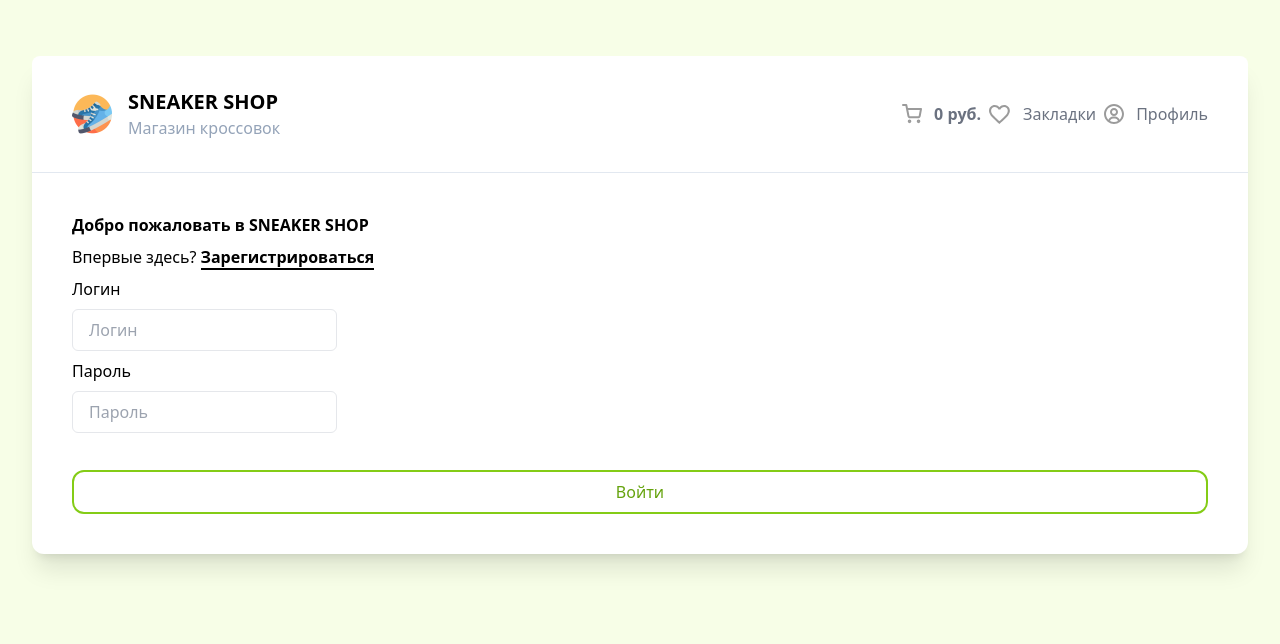
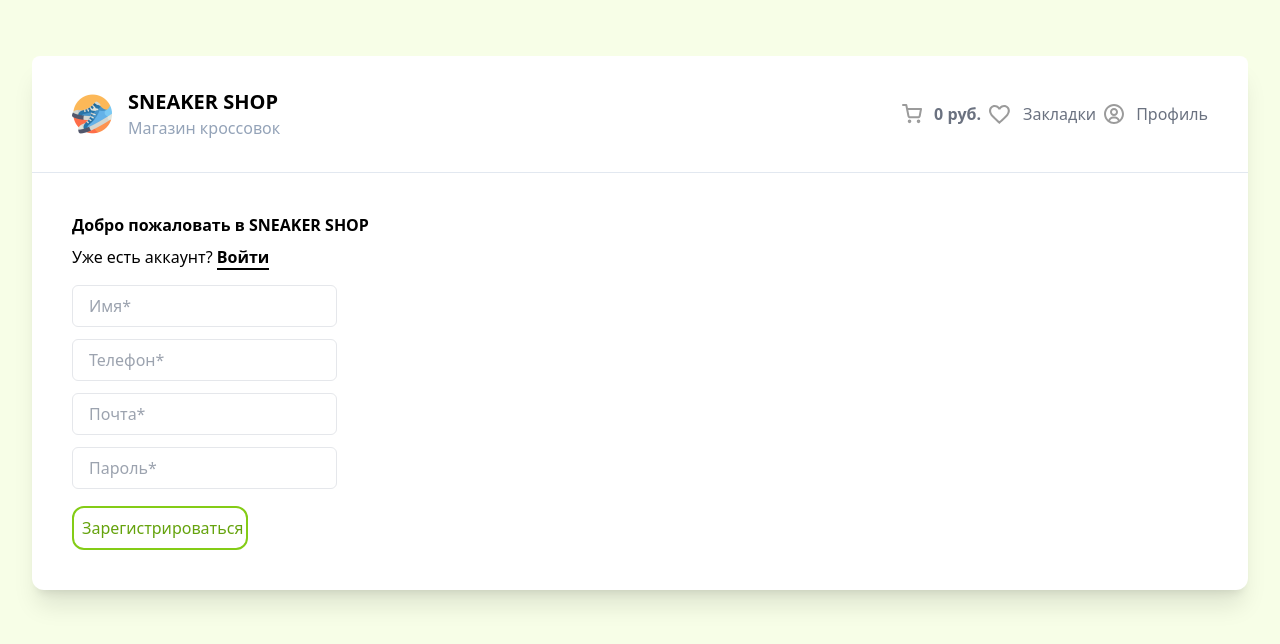
Before and after one commit to AAR89/sneaker-store, a Vue app: page /sneaker-store/profile in a window 1280 px wide. Both pictures are taken after a click on the element "Зарегистрироваться". Shown: the top 644 px of the page. Built offline with nearby package versions, Linux system fonts and the light colour scheme.

Commit message:
Add registation to profile comp

```diff
--- a/src/pages/ProfilePage.vue
+++ b/src/pages/ProfilePage.vue
@@ -13,6 +13,7 @@ const name = ref('');
 const email = ref('');
 const phone = ref('');
 const password = ref('');
+const drawRegistration = ref(false);
 
 const login = () => {
   if (name.value === 'admin' && password.value === 'admin') {
@@ -27,6 +28,37 @@ const login = () => {
 const logout = () => {
   isLogin.value = false;
 };
+
+const openRegistration = () => {
+  drawRegistration.value = true;
+};
+
+const closeRegistration = () => {
+  drawRegistration.value = false;
+};
+
+const submitRegistration = () => {
+  if (name.value && email.value && phone.value && password.value) {
+    alert(`Данные успешно сохранены. Ваши данные: ${name.value}, ${email.value}, ${phone.value}`);
+  } else {
+    alert('Заполните все поля');
+  }
+};
+
+const openPersonalPage = () => {
+  if (
+    name.value !== '' &&
+    password.value !== '' &&
+    email.value !== '' &&
+    password.value !== '' &&
+    password.value.length >= 6
+  ) {
+    alert('Вы успешно зарегистрированы!');
+    isLogin.value = true;
+  } else {
+    alert('Заполните все поля и пароль должен быть не менее 6 символов');
+  }
+};
 </script>
 
 <template>
@@ -34,46 +66,80 @@ const logout = () => {
     <div v-if="!isLogin">
       <form class="login flex flex-col items-start gap-2" @submit.prevent="login">
         <b>Добро пожаловать в <span class="uppercase">Sneaker shop</span></b>
+        <div v-show="!drawRegistration">
           <p>
             Впервые здесь?
-          <b class="cursor-pointer border-b-2 border-black hover:border-0 hover:text-lime-500"
+            <b
+              class="cursor-pointer border-b-2 border-black hover:border-0 hover:text-lime-500"
+              @click="openRegistration"
               >Зарегистрироваться</b
             >
           </p>
-        <!-- <label>Email</label>
-        <input required v-model="email" type="email || text" placeholder="Name" /> -->
-        <!-- <label>Телефон</label>
+        </div>
+
+        <div v-show="drawRegistration">
+          <p>
+            Уже есть аккаунт?
+            <b
+              class="cursor-pointer border-b-2 border-black hover:border-0 hover:text-lime-500"
+              @click="closeRegistration"
+              >Войти</b
+            >
+          </p>
+        </div>
+
+        <div class="flex flex-col mt-2 gap-3">
           <input
+            v-show="drawRegistration"
+            class="border rounded-md py-2 px-4 outline-none focus:border-gray-400 transition"
+            required
+            v-model="name"
+            type="text"
+            placeholder="Имя*"
+          />
+          <input
+            class="border rounded-md py-2 px-4 outline-none focus:border-gray-400 transition"
             type="tel"
             v-model="phone"
             id="phone"
             name="phone"
-          pattern="[0-9]{3}-[0-9]{3}-[0-9]{4}"
             required
-          placeholder="+7 (___) ___-____"
-        /> -->
-        <label>Логин</label>
+            placeholder="Телефон*"
+          />
+          <!-- pattern="[0-9]{3}-[0-9]{3}-[0-9]{4}" -->
           <input
+            v-show="drawRegistration"
             class="border rounded-md py-2 px-4 outline-none focus:border-gray-400 transition"
             required
-          v-model="name"
-          type="text"
-          placeholder="Логин"
+            id="email"
+            v-model="email"
+            type="email"
+            placeholder="Почта*"
           />
-        <label>Пароль</label>
           <input
             class="border rounded-md py-2 px-4 outline-none focus:border-gray-400 transition"
             required
             v-model="password"
             type="password"
-          placeholder="Пароль"
+            placeholder="Пароль*"
           />
+        </div>
         <hr />
         <button
-          class="button w-32 mt-5 border-solid border-2 border-lime-500 rounded-md p-2 text-lime-600 outline-none g-lime-500 w-full rounded-xl transition disabled:bg-slate-400 hover:bg-lime-600 hover:text-white active:bg-lime-700"
+          v-show="!drawRegistration"
+          class="button w-44 border-solid border-2 border-lime-500 rounded-md p-2 text-lime-600 outline-none g-lime-500 rounded-xl transition disabled:bg-slate-400 hover:bg-lime-600 hover:text-white active:bg-lime-700"
           type="submit"
         >
           Войти
+        </button>
+
+        <button
+          v-show="drawRegistration"
+          class="button w-44 border-solid border-2 border-lime-500 rounded-md p-2 text-lime-600 outline-none g-lime-500 rounded-xl transition disabled:bg-slate-400 hover:bg-lime-600 hover:text-white active:bg-lime-700"
+          type="submit"
+          @click="openPersonalPage"
+        >
+          Зарегистрироваться
         </button>
       </form>
     </div>
```
Lines whose indentation alone changed are shown as unchanged.
